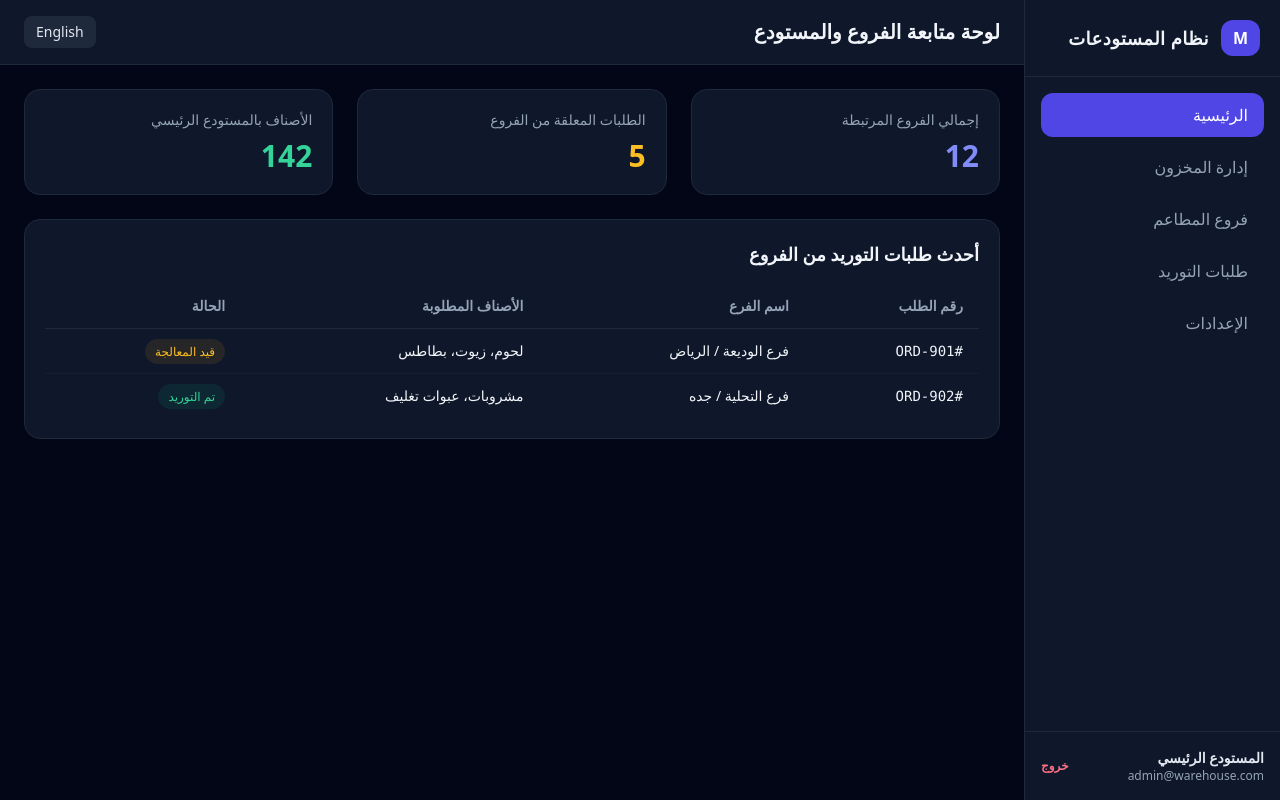
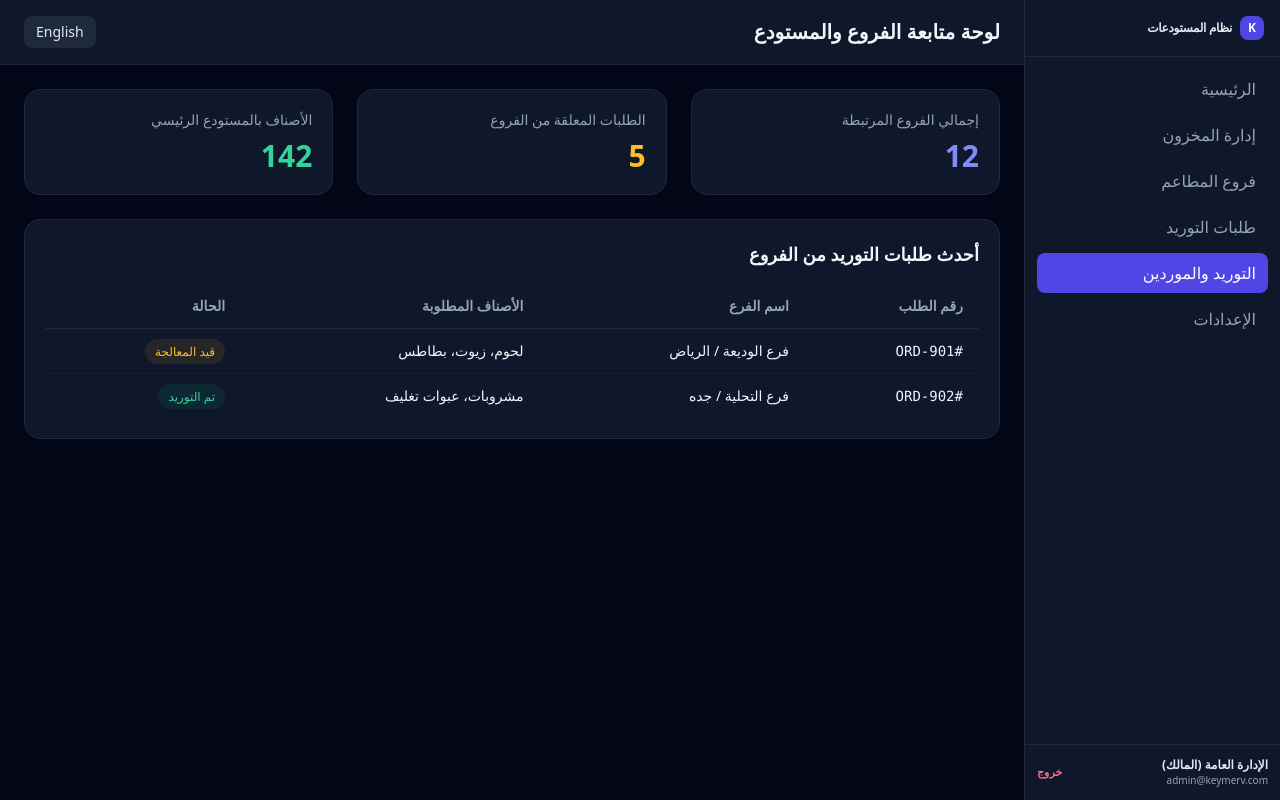
Before and after one commit to Keymerv/warehouse-system, a plain HTML site: page dashboard.html in a window 1280 px wide. Drawn offline with nearby package versions, Linux system fonts and the light colour scheme.

Commit message:
Update dashboard.html

```diff
--- a/dashboard.html
+++ b/dashboard.html
@@ -9,35 +9,33 @@
 </head>
 <body class="bg-slate-950 text-slate-100 font-sans antialiased flex h-screen overflow-hidden">
 
-    <!-- القائمة الجانبية (Sidebar) -->
-    <aside class="w-64 bg-slate-900 border-l border-slate-800 flex flex-col justify-between hidden md:flex">
+     <!-- القائمة الجانبية (Sidebar) -->
+    <aside class="w-64 bg-slate-900 border-l border-slate-800 flex flex-col justify-between shrink-0">
         <div>
-            <!-- شعار لوحة التحكم -->
-            <div class="p-5 border-b border-slate-800 flex items-center gap-3">
-                <div class="bg-indigo-600 text-white font-bold px-3 py-1.5 rounded-xl text-md">M</div>
-                <span class="font-bold text-lg tracking-wide" data-i18n="brand_name">نظام المستودعات</span>
+            <div class="p-4 border-b border-slate-800 flex items-center gap-2">
+                <div class="bg-indigo-600 text-white font-bold px-2 py-1 rounded-lg text-xs">K</div>
+                <span class="font-bold text-xs tracking-tight text-slate-200" data-i18n="brand_name">Keymerv Warehouse</span>
             </div>
 
-            <!-- الروابط -->
-            <nav class="p-4 space-y-2">
-                <a href="dashboard.html" class="flex items-center gap-3 px-4 py-2.5 bg-indigo-600 text-white rounded-xl font-medium transition" data-i18n="nav_overview">الرئيسية</a>
-                <a href="inventory.html" class="flex items-center gap-3 px-4 py-2.5 text-slate-400 hover:bg-slate-800 hover:text-white rounded-xl font-medium transition" data-i18n="nav_inventory">إدارة المخزون</a>
-                <a href="branches.html" class="flex items-center gap-3 px-4 py-2.5 text-slate-400 hover:bg-slate-800 hover:text-white rounded-xl font-medium transition" data-i18n="nav_branches">فروع المطاعم</a>
-                <a href="orders.html" class="flex items-center gap-3 px-4 py-2.5 text-slate-400 hover:bg-slate-800 hover:text-white rounded-xl font-medium transition" data-i18n="nav_orders">طلبات التغذية</a>
-                <a href="settings.html" class="flex items-center gap-3 px-4 py-2.5 text-slate-400 hover:bg-slate-800 hover:text-white rounded-xl font-medium transition" data-i18n="nav_settings">الإعدادات</a>
+            <nav class="p-3 space-y-1.5">
+                <a href="dashboard.html" class="flex items-center gap-2.5 px-3 py-2 text-slate-400 hover:bg-slate-800 hover:text-white rounded-lg font-medium transition" data-i18n="nav_overview">الرئيسية</a>
+                <a href="inventory.html" class="flex items-center gap-2.5 px-3 py-2 text-slate-400 hover:bg-slate-800 hover:text-white rounded-lg font-medium transition" data-i18n="nav_inventory">إدارة المخزون</a>
+                <a href="branches.html" class="flex items-center gap-2.5 px-3 py-2 text-slate-400 hover:bg-slate-800 hover:text-white rounded-lg font-medium transition" data-i18n="nav_branches">الفروع</a>
+                <a href="orders.html" class="flex items-center gap-2.5 px-3 py-2 text-slate-400 hover:bg-slate-800 hover:text-white rounded-lg font-medium transition" data-i18n="nav_orders">طلبات التغذية</a>
+                <!-- تم نقل الأكتيف هنا -->
+                <a href="supply.html" class="flex items-center gap-2.5 px-3 py-2 bg-indigo-600 text-white rounded-lg font-medium transition" data-i18n="nav_supply">التوريد والموردين</a>
+                <a href="settings.html" class="flex items-center gap-2.5 px-3 py-2 text-slate-400 hover:bg-slate-800 hover:text-white rounded-lg font-medium transition" data-i18n="nav_settings">الإعدادات</a>
             </nav>
         </div>
 
-        <!-- معلومات المستخدم السفلية -->
-        <div class="p-4 border-t border-slate-800 flex items-center justify-between">
-            <div class="text-sm">
-                <p class="font-bold text-slate-200">المستودع الرئيسي</p>
-                <p class="text-xs text-slate-400">admin@warehouse.com</p>
+        <div class="p-3 border-t border-slate-800 flex items-center justify-between">
+            <div>
+                <p class="font-bold text-slate-200 text-xs" data-i18n="user_role_admin">الإدارة العامة (المالك)</p>
+                <p class="text-[10px] text-slate-400">admin@keymerv.com</p>
             </div>
-            <a href="index.html" class="text-rose-400 hover:text-rose-300 text-xs font-semibold" data-i18n="logout">خروج</a>
+            <a href="login.html" class="text-rose-400 hover:text-rose-300 text-[11px] font-semibold" data-i18n="logout">خروج</a>
         </div>
     </aside>
-
     <!-- المحتوى الرئيسي للوحة التحكم -->
     <main class="flex-1 flex flex-col h-screen overflow-y-auto">
         <!-- شريط علوي -->
```
